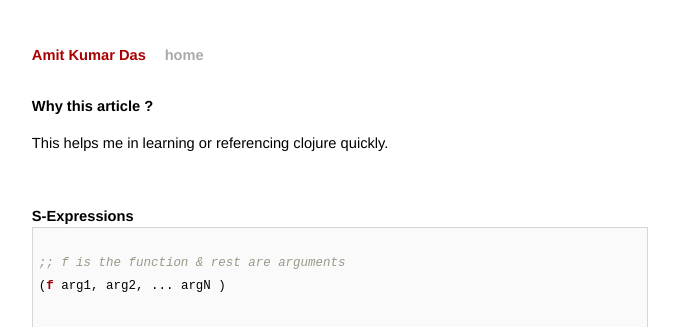
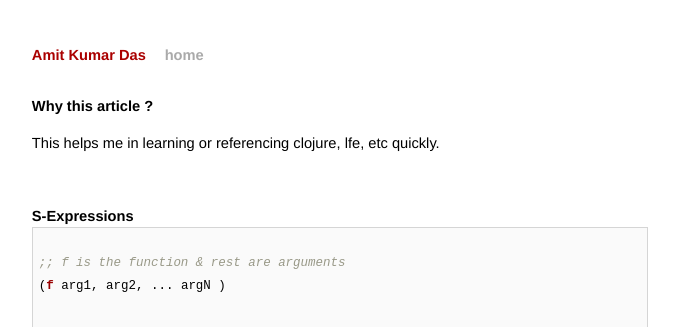
Before and after one commit to AmitKumarDas/amitkumardas.github.io, a Jekyll site: the page built from _posts/2016-08-12-my-lisp-refresher.md, in a window 1280 px wide. Shown: the top 327 px of the page, without its empty margins (300-983 px from the left). Built offline with Jekyll 4.4.1, drawn with Linux system fonts in a browser that asks for light colours.

Commit message:
Update and rename 2016-08-12-my-clojure-refresher.md to 2016-08-12-my-lisp-refresher.md

````diff
--- a/_posts/2016-08-12-my-clojure-refresher.md
+++ b/_posts/2016-08-12-my-lisp-refresher.md
@@ -1,15 +1,15 @@
 ---
 layout: post
-title: My clojure refresher
+title: My lisp refresher
 ---
 
 # Why this article ?
 
-> This helps me in learning or referencing clojure quickly.
+> This helps me in learning or referencing clojure, lfe, etc quickly.
 
 <br />
 
-## S-Expressions
+### S-Expressions
 
 ```clojure
 
@@ -30,7 +30,7 @@
 
 <br />
 
-## Homoiconic Language
+### Homoiconic Language
 
 ```clojure
 
@@ -40,7 +40,7 @@
 
 <br />
 
-## Macros
+### Macros
 
 ```clojure
 
@@ -50,7 +50,7 @@
 
 <br />
 
-## Why use Macros ?
+### Why use Macros ?
 
 ```clojure
 
````
